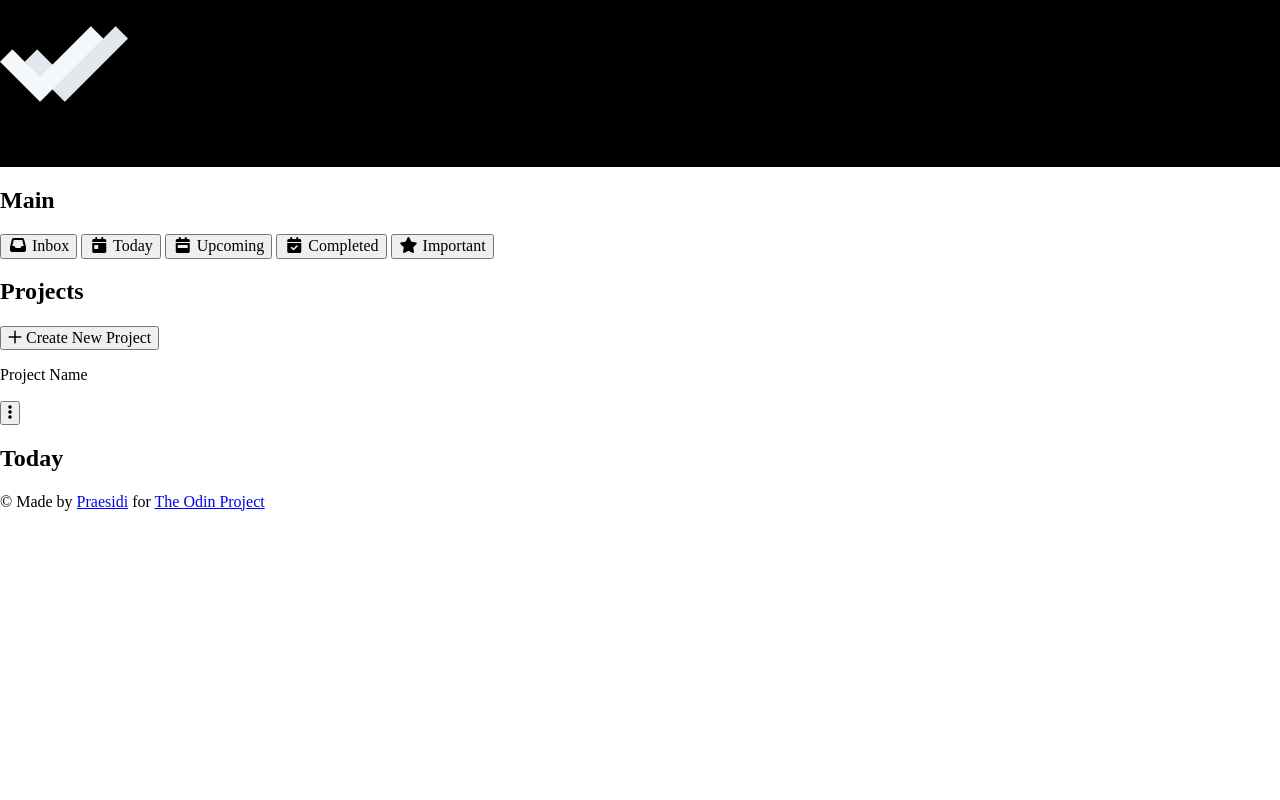
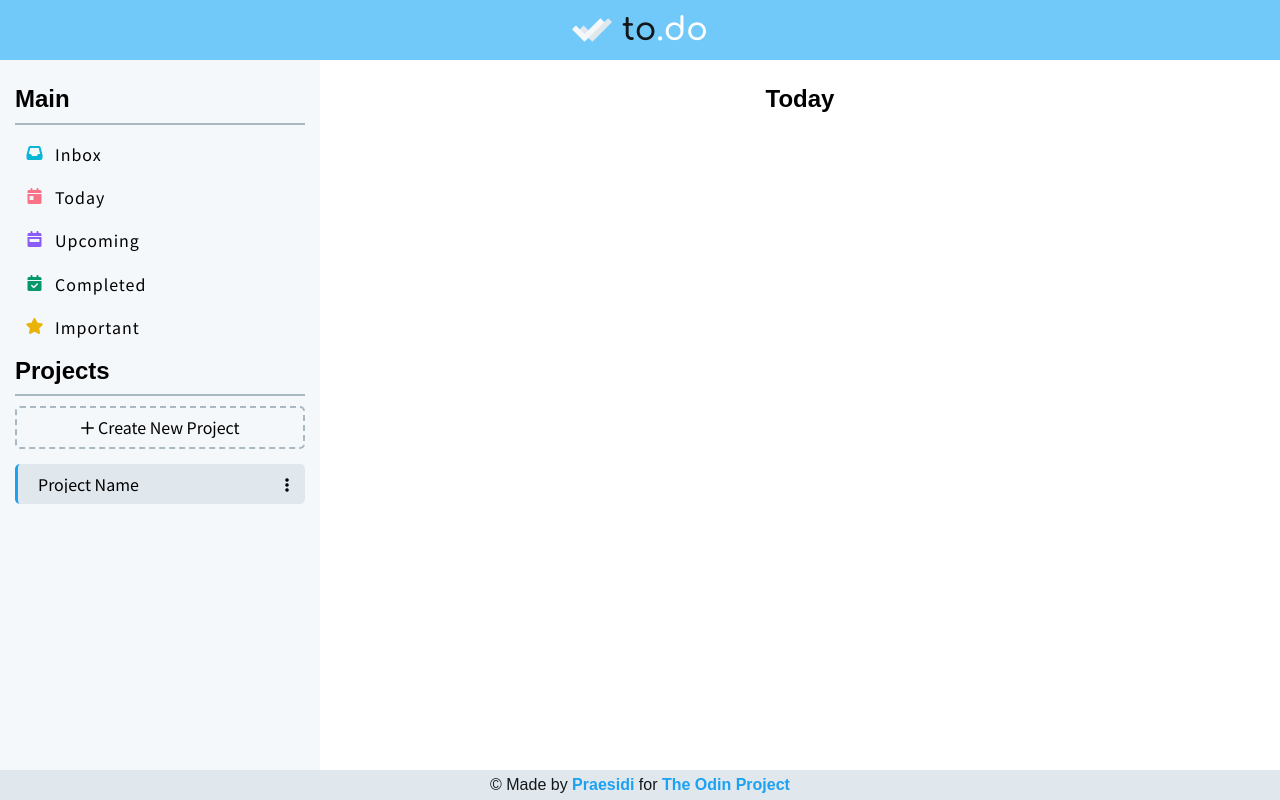
Before and after one commit to Praesidi/todo-list, a website built with webpack: page public/index.html in a window 1280 px wide. Built offline with nearby package versions, Linux system fonts and the light colour scheme; a web font is replaced by a local one.

Commit message:
Add styling to the page

```diff
--- a/src/styles/main.sass
+++ b/src/styles/main.sass
@@ -1,11 +1,216 @@
 @import "~normalize.css/normalize.css"
+
+$primary-color: #1DA1F2
+$alt-primary-color: #70c9f8
+$black: #14171A
+$dark-gray: #657786
+$gray: #AAB8C2
+$light-gray: #E1E8ED
+$extra-light-gray: #F5F8FA
+$white: #FFFFFF
+$header-height: 60px
+$footer-height: 30px
 
 body
   box-sizing: border-box
+  height: 100vh
+  display: flex
+  flex-direction: column
+  justify-content: space-between
+  font-family: 'Noto Sans JP', sans-serif
 
-h1
-  color: red
-  text-align: center
+h1, h2, h3
+  font-family: 'Sono', sans-serif
+  margin: 0
 
-header
-  background: black
+
+/* header */
+.header
+  display: flex
+  justify-content: space-evenly
+  align-items: center
+  background: $alt-primary-color
+  padding: 0 20px
+  height: $header-height
+
+.logo-container
+  display: flex
+  align-items: center
+
+  img
+    margin-right: 10px
+    height: 40px
+
+  p
+    color: $black
+    font-size: 2rem
+    font-family: 'Comfortaa', sans-serif
+    font-weight: 600
+    padding: 0
+    margin: 0
+
+  span
+    color: $white
+
+/* main */
+.main
+  display: grid
+  grid-template-columns: repeat(12, 1fr)
+
+/* main -> sidebar */
+.sidebar
+  box-sizing: border-box
+  grid-column: 1 / 4
+  background: $extra-light-gray
+  height: calc((100vh - $header-height) - $footer-height)
+  padding: 15px
+
+  h2
+    display: block
+    border-bottom: $gray solid 2px
+    padding-bottom: 10px
+    margin-top: 10px
+
+.sidebar-btns-container
+  display: flex
+  flex-direction: column
+  align-items: center
+  gap: 5px
+  margin: 10px 0
+
+  button
+    display: flex
+    justify-content: flex-start
+    background: transparent
+    border: none
+    padding: 10px
+    width: 100%
+    letter-spacing: 1px
+    transition: .3s
+
+    &:focus
+      outline: none
+
+    &:hover
+      background: $light-gray
+      border-radius: 10px
+      scale: 1.05
+
+    &:active
+      scale: 1
+      transition: .1s
+
+    i
+      margin-right: 10px
+
+    .fa-star
+      color: #eab308
+
+    .fa-inbox
+      color:#06b6d4
+
+    .fa-calendar-day
+      color:#fb7185
+
+    .fa-calendar-week
+      color:#8b5cf6
+
+    .fa-calendar-check
+      color:#059669
+
+.new-project-btn-container
+  display: flex
+  justify-content: center
+  width: 100%
+  margin: 10px 0
+
+  button
+    width: 100%
+    padding: 10px
+    background: transparent
+    border: $gray dashed 2px
+    border-radius: 5px
+    transition: .2s
+
+    &:focus
+      outline: none
+
+    &:hover
+      background: $light-gray
+      border-color: $primary-color
+      border-radius: 10px
+      scale: 1.03
+
+    &:active
+      scale: 1
+      transition: .1s
+
+.sidebar-projects-container
+  overflow-y: scroll
+  margin-top: 15px
+
+.project-item
+  box-sizing: border-box
+  display: flex
+  justify-content: space-between
+  align-items: center
+  width: 100%
+  background: $light-gray
+  border-left: $primary-color solid 3px
+  border-radius: 5px
+  padding: 10px 10px 10px 20px
+
+  p
+    margin: 0
+    white-space: nowrap
+    overflow: hidden
+    text-overflow: ellipsis
+
+  button
+    margin-left: 5px
+    background: transparent
+    border: none
+
+    &:focus
+      outline: none
+
+    &:hover
+      color: $primary-color
+      transition: .2s
+      scale: 1.2
+
+/* main -> container*/
+.container
+  grid-column: 4 / 13
+  padding: 15px
+
+  h2
+    margin-top: 10px
+    text-align: center
+
+
+/* footer */
+.footer
+  background: $light-gray
+  height: $footer-height
+  display: flex
+  justify-content: center
+  align-items: center
+  font-family: 'Sono', sans-serif
+
+  p
+    text-align: center
+    font-weight: 500
+    color: $black
+
+  a
+    text-decoration: none
+    font-weight: 700
+    transition: 0.4s
+    color: $primary-color
+
+    &:hover
+      font-size: 1.1rem
+    &:visited
+      text-decoration: none
+      color: $primary-color
```
